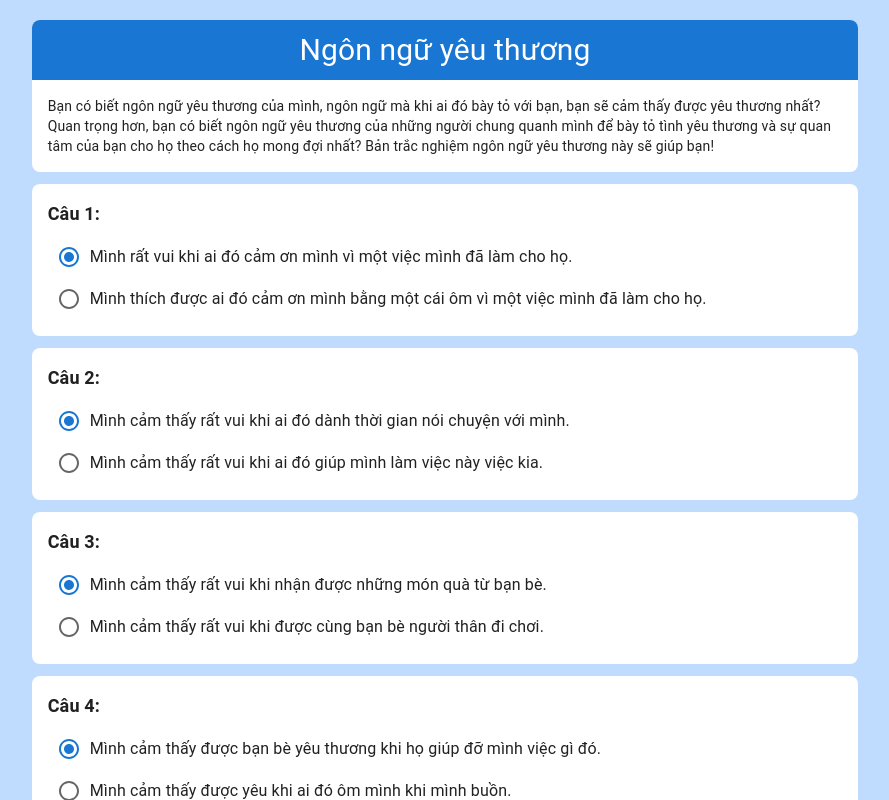
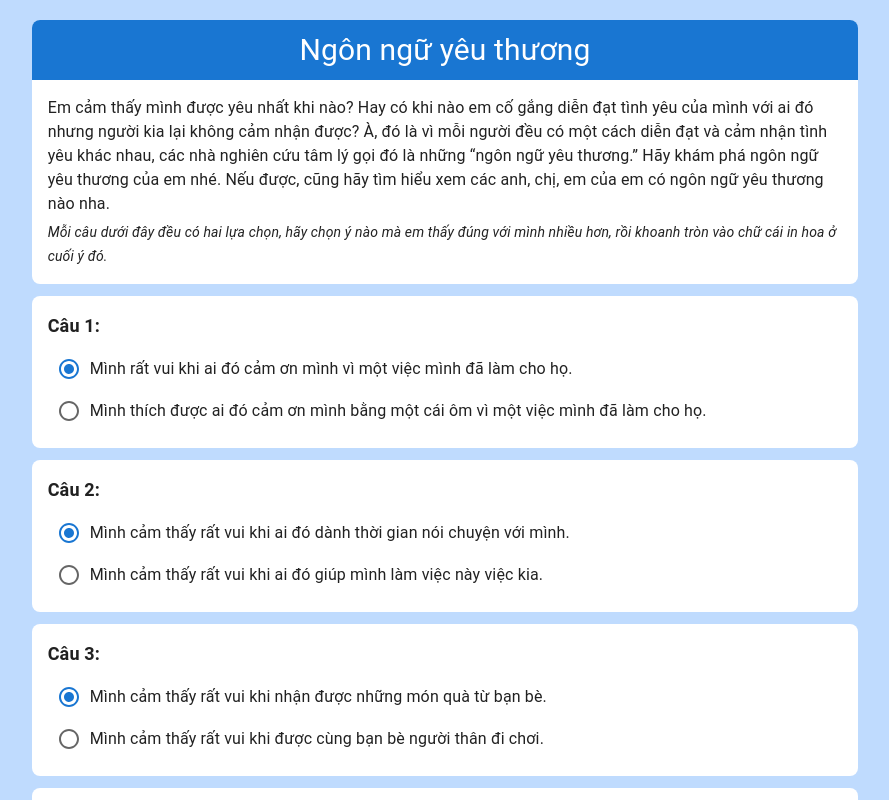
Before and after one commit to abel3t/su-survey, a Next.js app: page /love-language-assessment in a window 1280 px wide. Shown: the top 800 px of the page, without its empty margins (195-1084 px from the left). Built offline with nearby package versions, Linux system fonts and the light colour scheme.

Commit message:
Update text

```diff
--- a/src/pages/_app.tsx
+++ b/src/pages/_app.tsx
@@ -25,7 +25,7 @@ export default function MyApp(props: MyAppProps) {
   return (
     <CacheProvider value={emotionCache}>
       <Head>
-        <title>LMC Assessment</title>
+        <title>SU Survey</title>
         <meta name="viewport" content="initial-scale=1, width=device-width"/>
       </Head>
       <ThemeProvider theme={theme}>
--- a/src/pages/gift-assessment.tsx
+++ b/src/pages/gift-assessment.tsx
@@ -89,10 +89,8 @@ const GiftAssessment: React.FC = () => {
         >
           Ân tứ thuộc linh
         </Box>
-        <div className="p-2 md:p-3 lg:p-4 text-sm">
-          Hãy trả lời 140 câu hỏi (5 nhóm) bằng cách chấm mức độ đúng với khả năng/xu hướng/tâm tình của bạn. Đúng nhất
-          với mình là điểm 10, không đúng nhất với mình là điểm 1. Chấm điểm ngay cho các câu mô tả được đưa ra. Đừng
-          suy nghĩ cẩn thận quá, đây là chỉ là khảo sát.
+        <div className="p-2 md:p-3 lg:p-4 text-md">
+          Để giúp thiếu nhi có cái nhìn bao quát hơn về ân tứ của mình, khảo sát này có thể được thực hiện bởi thiếu nhi, phụ huynh và giáo viên của em đó.
         </div>
       </div>
 
--- a/src/pages/love-language-assessment.tsx
+++ b/src/pages/love-language-assessment.tsx
@@ -64,11 +64,12 @@ const GiftAssessment: React.FC = () => {
         >
           Ngôn ngữ yêu thương
         </Box>
-        <div className="p-2 md:p-3 lg:p-4 text-sm">
-          Bạn có biết ngôn ngữ yêu thương của mình, ngôn ngữ mà khi ai đó bày tỏ với bạn, bạn sẽ cảm thấy được yêu
-          thương nhất? Quan trọng hơn, bạn có biết ngôn ngữ yêu thương của những người chung quanh mình để bày tỏ tình
-          yêu thương và sự quan tâm của bạn cho họ theo cách họ mong đợi nhất? Bản trắc nghiệm ngôn ngữ yêu thương này
-          sẽ giúp bạn!
+        <div className="p-2 md:p-3 lg:p-4 text-md">
+          Em cảm thấy mình được yêu nhất khi nào? Hay có khi nào em cố gắng diễn đạt tình yêu của mình với ai đó nhưng người kia lại không cảm nhận được? À, đó là vì mỗi người đều có một cách diễn đạt và cảm nhận tình yêu khác nhau, các nhà nghiên cứu tâm lý gọi đó là những “ngôn ngữ yêu thương.” Hãy khám phá ngôn ngữ yêu thương của em nhé. Nếu được, cũng hãy tìm hiểu xem các anh, chị, em của em có ngôn ngữ yêu thương nào nha.
+
+          <p className="mt-1">
+            <i className="text-sm">Mỗi câu dưới đây đều có hai lựa chọn, hãy chọn ý nào mà em thấy đúng với mình nhiều hơn, rồi khoanh tròn vào chữ cái in hoa ở cuối ý đó.</i>
+          </p>
         </div>
       </div>
 
```
